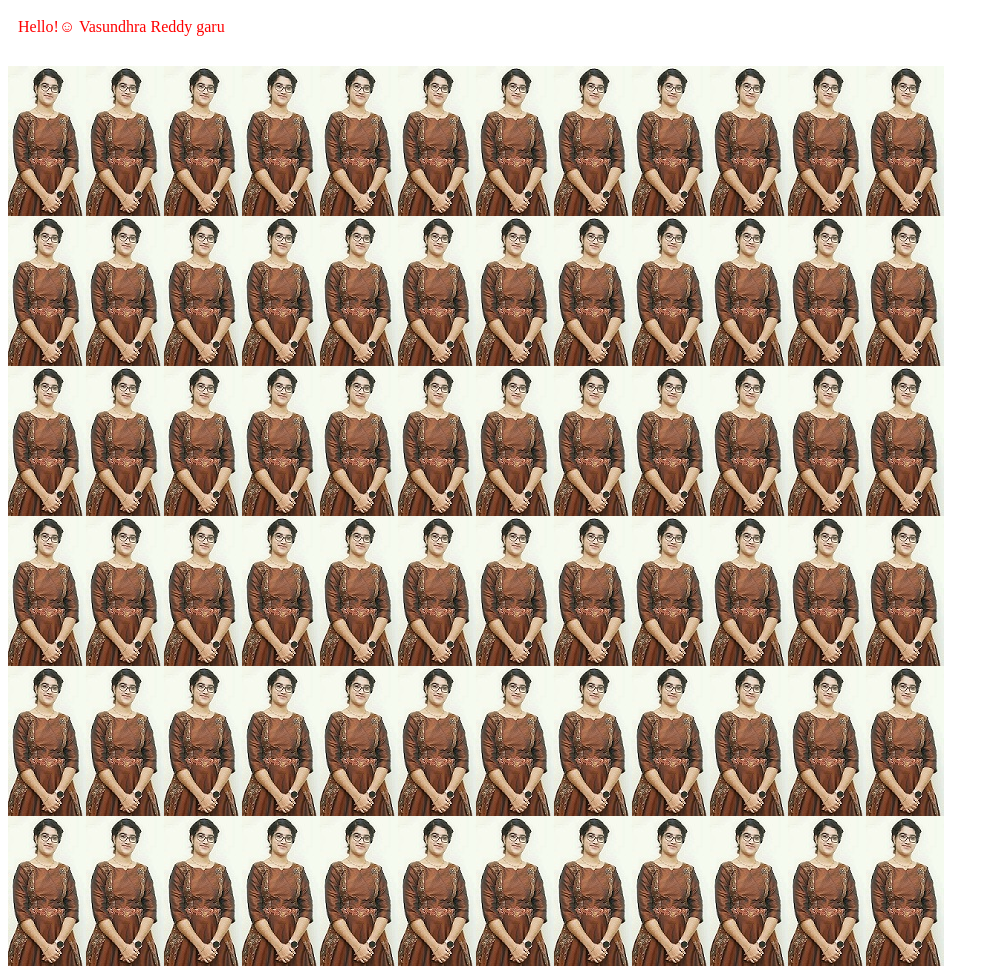
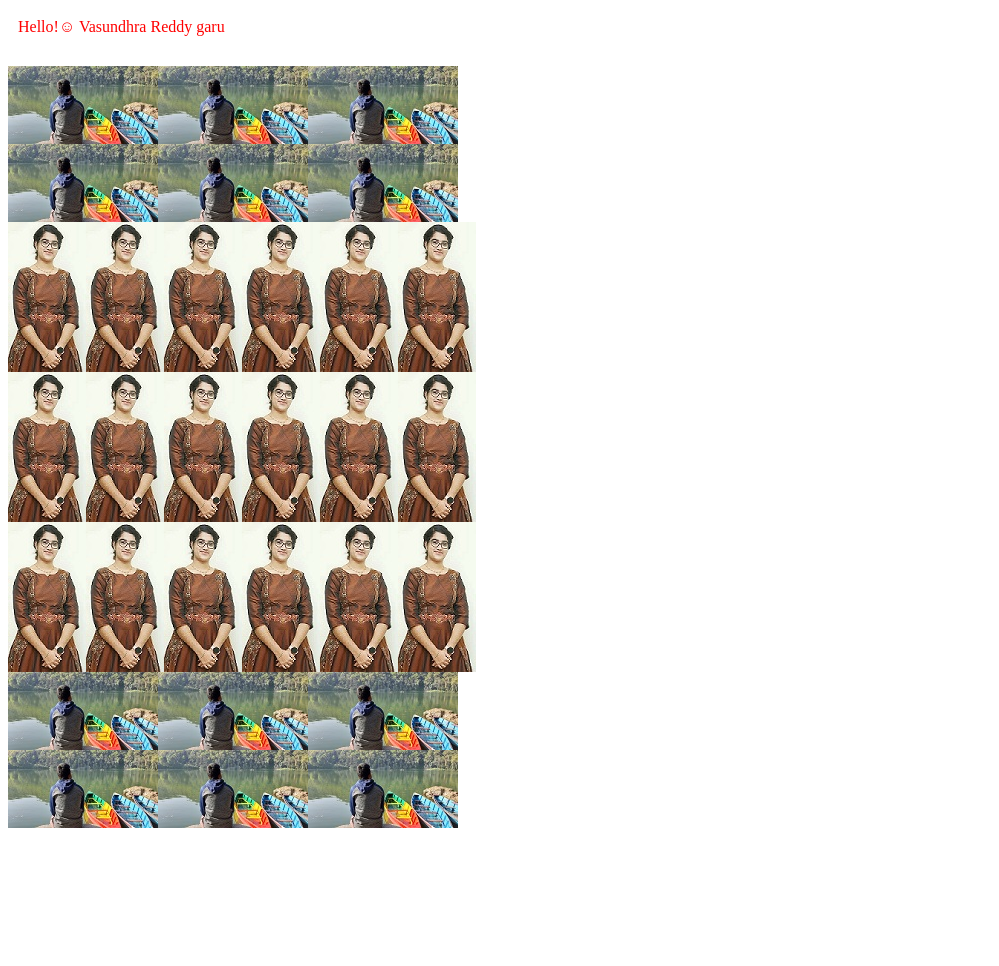
Before and after one commit to 99-dinesh/coursera, a plain HTML site: page site.html in a window 1280 px wide. Shown: the top 966 px of the page, without its empty margins (0-999 px from the left). After the commit the page ends 836 px from the top, so only its background shows below. Drawn offline with Linux system fonts and the light colour scheme.

Commit message:
Update site.html

```diff
--- a/site.html
+++ b/site.html
@@ -10,15 +10,24 @@
 			padding: 10px;
 			margin-bottom: 20px;
 		}
-		#bg{
-			width: 936px;
-			height: 1500px;
+		#bg1{
+
+			width: 468px;
+			height: 450px;
 			background-image: url("sample.jpg")
+		}
+		#bg2{
+
+			width:450px;
+			height: 156px;
+			background-image: url("Dini.jpg")
 		}
 	</style>
 </head>
 <body>
 	<div id=text> Hello!☺ Vasundhra Reddy garu</div>
-	<div id=bg></div>
+	<div id=bg2></div>
+	<div id=bg1></div>
+	<div id=bg2></div>
 </body>
 </html>
```
